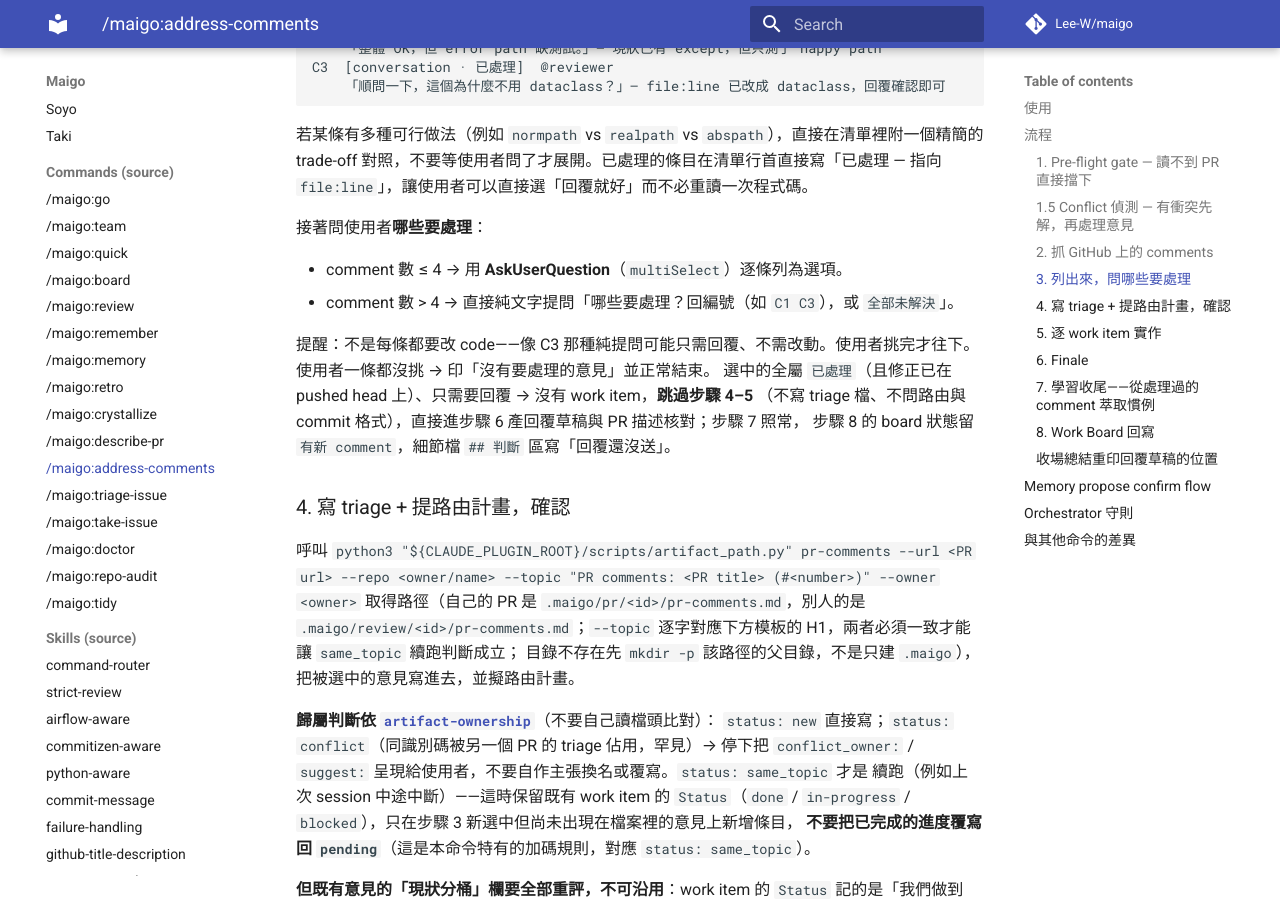
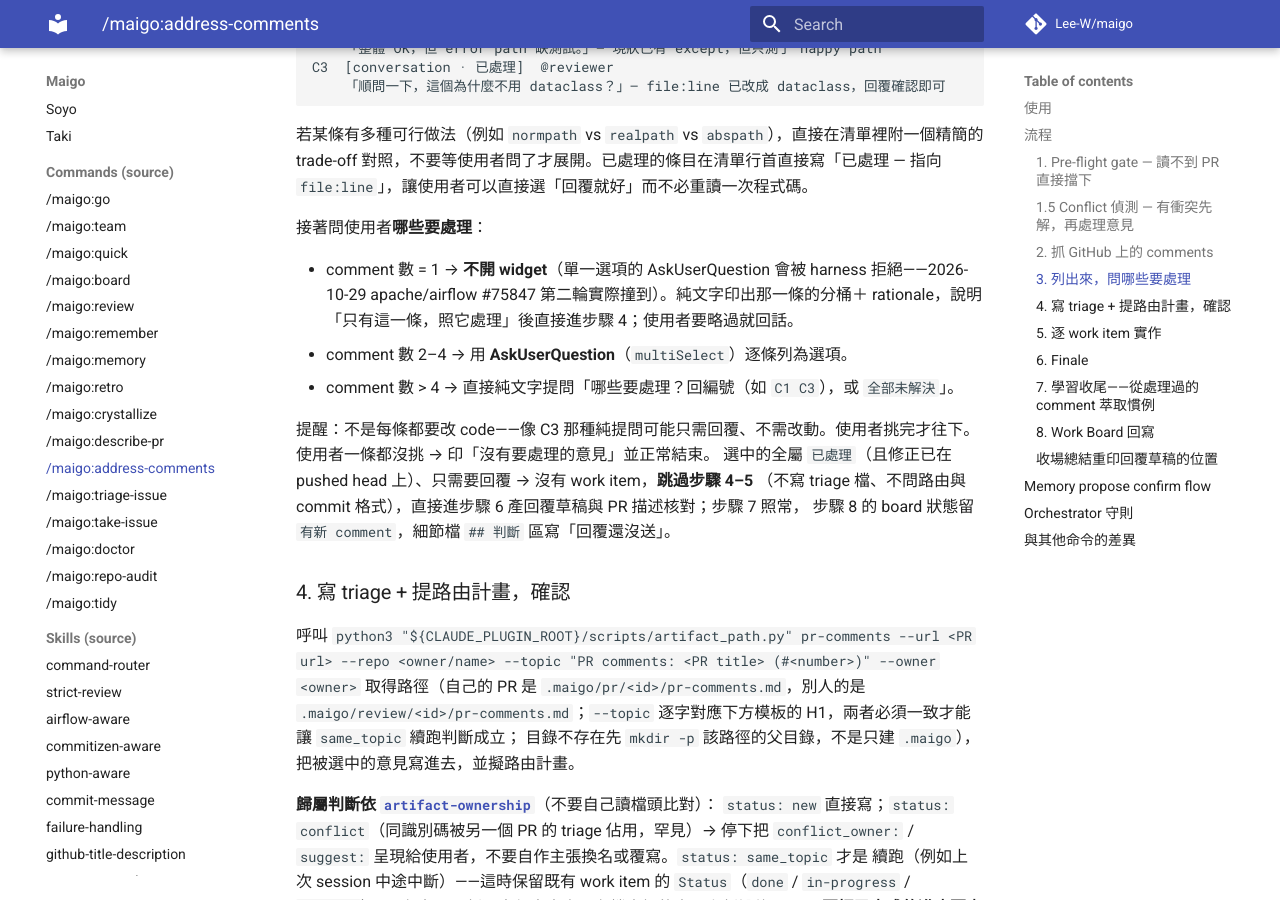
Before and after one commit to Lee-W/maigo, an MkDocs documentation site: the page built from docs/commands/address-comments.md, in a window 1280 px wide and 900 px high, scrolled down 6295 px. Built offline with MkDocs 1.6.1 and Material for MkDocs 9.7.7, drawn with Linux system fonts in a browser that asks for light colours; comment, search, counter and statistics services are not loaded.

Commit message:
fix(commands): skip the selection widget when address-comments finds a single comment

```diff
--- a/commands/address-comments.md
+++ b/commands/address-comments.md
@@ -165,7 +165,8 @@ trade-off 對照，不要等使用者問了才展開。已處理的條目在清
 
 接著問使用者**哪些要處理**：
 
-- comment 數 ≤ 4 → 用 **AskUserQuestion**（`multiSelect`）逐條列為選項。
+- comment 數 = 1 → **不開 widget**（單一選項的 AskUserQuestion 會被 harness 拒絕——2026-10-29 apache/airflow #75847 第二輪實際撞到）。純文字印出那一條的分桶＋ rationale，說明「只有這一條，照它處理」後直接進步驟 4；使用者要略過就回話。
+- comment 數 2–4 → 用 **AskUserQuestion**（`multiSelect`）逐條列為選項。
 - comment 數 > 4 → 直接純文字提問「哪些要處理？回編號（如 `C1 C3`），或 `全部未解決`」。
 
 提醒：不是每條都要改 code——像 C3 那種純提問可能只需回覆、不需改動。使用者挑完才往下。
```
